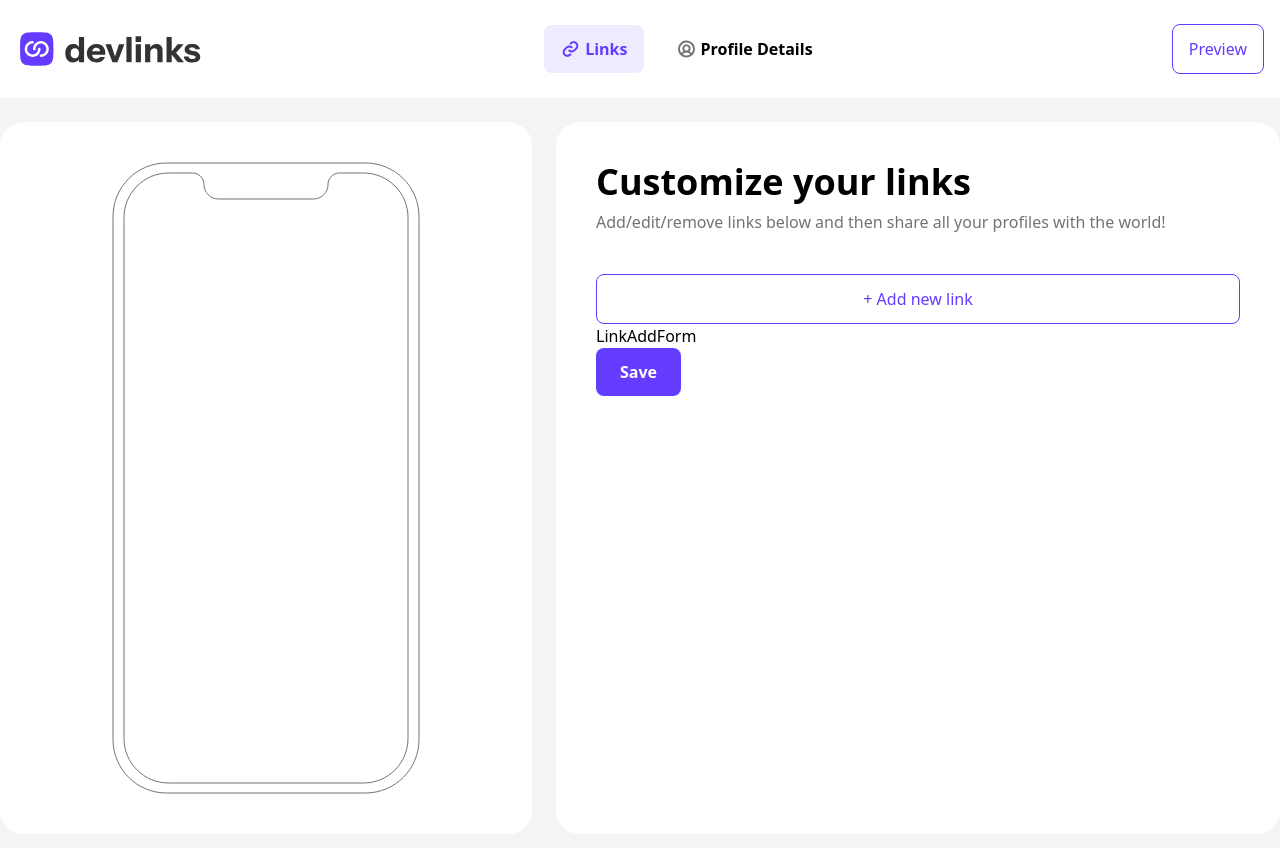
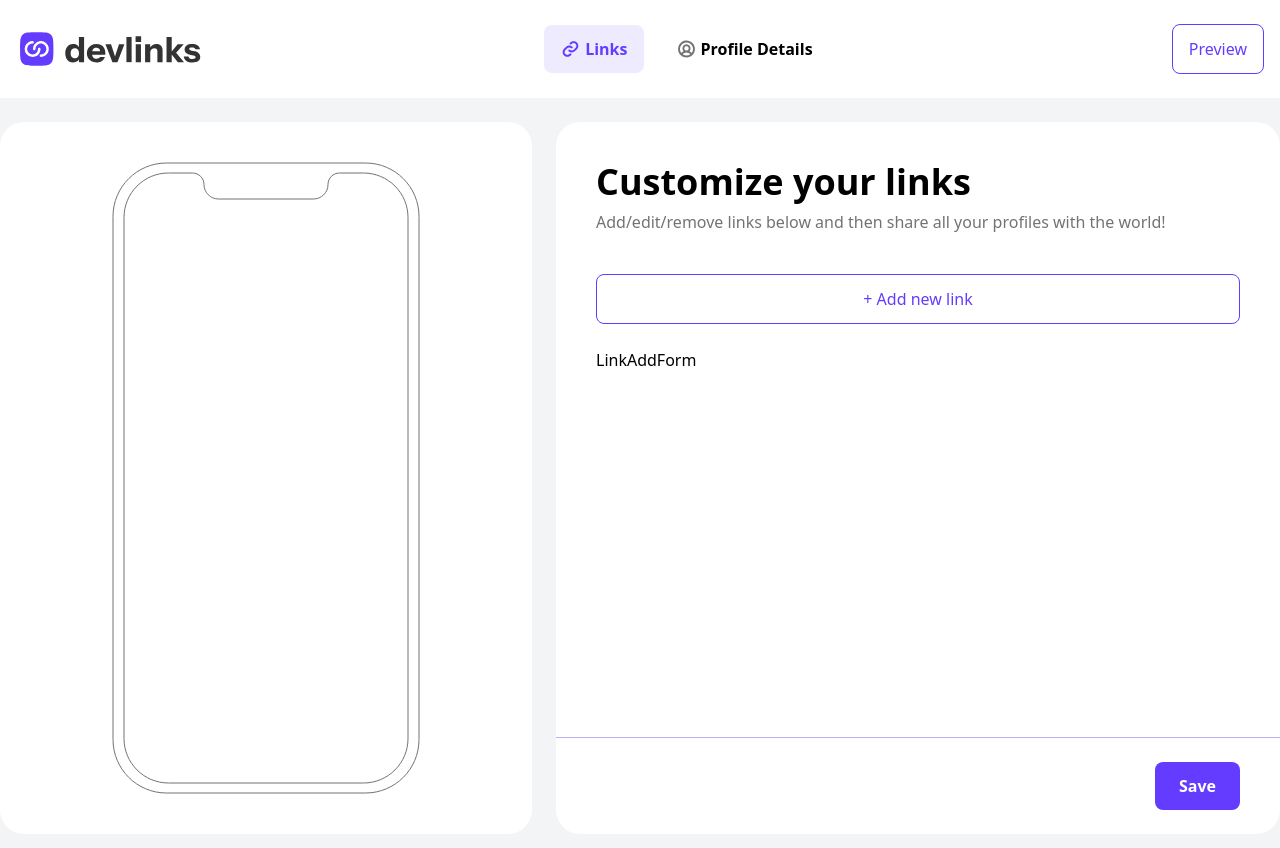
Before and after one commit to riteshkumarldh/dev-links, a React (Vite) app: page / in a window 1280 px wide. Shown: the top 848 px of the page. Built offline with nearby package versions, Linux system fonts and the light colour scheme.

Commit message:
home page ui in progress

```diff
--- a/src/components/Button.jsx
+++ b/src/components/Button.jsx
@@ -1,6 +1,13 @@
-export default function Button({ children, className, disabled, type }) {
+export default function Button({
+  children,
+  className,
+  disabled,
+  type,
+  onClick,
+}) {
   return (
     <button
+      onClick={onClick}
       disabled={disabled}
       type={type}
       className={`py-3 w-full rounded-lg transition-all duration-200 outline-none focus:ring-4 focus:ring-bl-200  ${className}`}
--- a/src/components/LinkAddForm.jsx
+++ b/src/components/LinkAddForm.jsx
@@ -1,3 +1,3 @@
 export default function LinkAddForm() {
-  return <div>LinkAddForm</div>;
+  return <div className="mt-6">LinkAddForm</div>;
 }
--- a/src/components/LinksForm.jsx
+++ b/src/components/LinksForm.jsx
@@ -8,24 +8,29 @@ import LinkAddForm from "./LinkAddForm";
 export default function LinksForm() {
   const [isClicked, setIsClicked] = useState(true);
   return (
-    <div className="flex-1 bg-white p-10 rounded-3xl">
+    <div className="bg-white rounded-3xl flex flex-col justify-between w-full">
+      <div className="  p-10  flex flex-col">
         <LinksFormTop />
-      <Button className="border border-bl-300 text-bl-300 rounded-lg font-medium px-4 hover:bg-bl-100">
+        <Button
+          className="border border-bl-300 text-bl-300 rounded-lg font-medium px-4 hover:bg-bl-100"
+          onClick={() => setIsClicked((prev) => !prev)}
+        >
           + Add new link
         </Button>
 
-      <form>
+        <form className="flex flex-col justify-between mb-20">
           {isClicked ? <LinkAddForm /> : <LinkAddInfo />}
-
-        <div>
+        </form>
+      </div>
+      <div className="py-6 border-t border-t-bl-200 mt-auto w-full flex justify-end pr-10">
         <Button
+          type="submit"
           disabled={!isClicked}
-            className="bg-bl-300 w-max px-6 text-white font-semibold hover:bg-bl-200 disabled:bg-bl-200"
+          className="bg-bl-300 w-max px-6 text-white font-semibold hover:bg-bl-200 disabled:bg-bl-200 "
         >
           Save
         </Button>
       </div>
-      </form>
     </div>
   );
 }
--- a/src/pages/HomePage.jsx
+++ b/src/pages/HomePage.jsx
@@ -7,7 +7,7 @@ export default function HomePage() {
     <div className="bg-gray-100 flex flex-col gap-6">
       <HeaderSection />
       <main className="min-h-screen">
-        <div className="container mx-auto flex gap-6">
+        <div className="container mx-auto flex gap-6 items-stretch">
           <LinksFrame />
           <LinksForm />
         </div>
```
Lines whose indentation alone changed are shown as unchanged.
